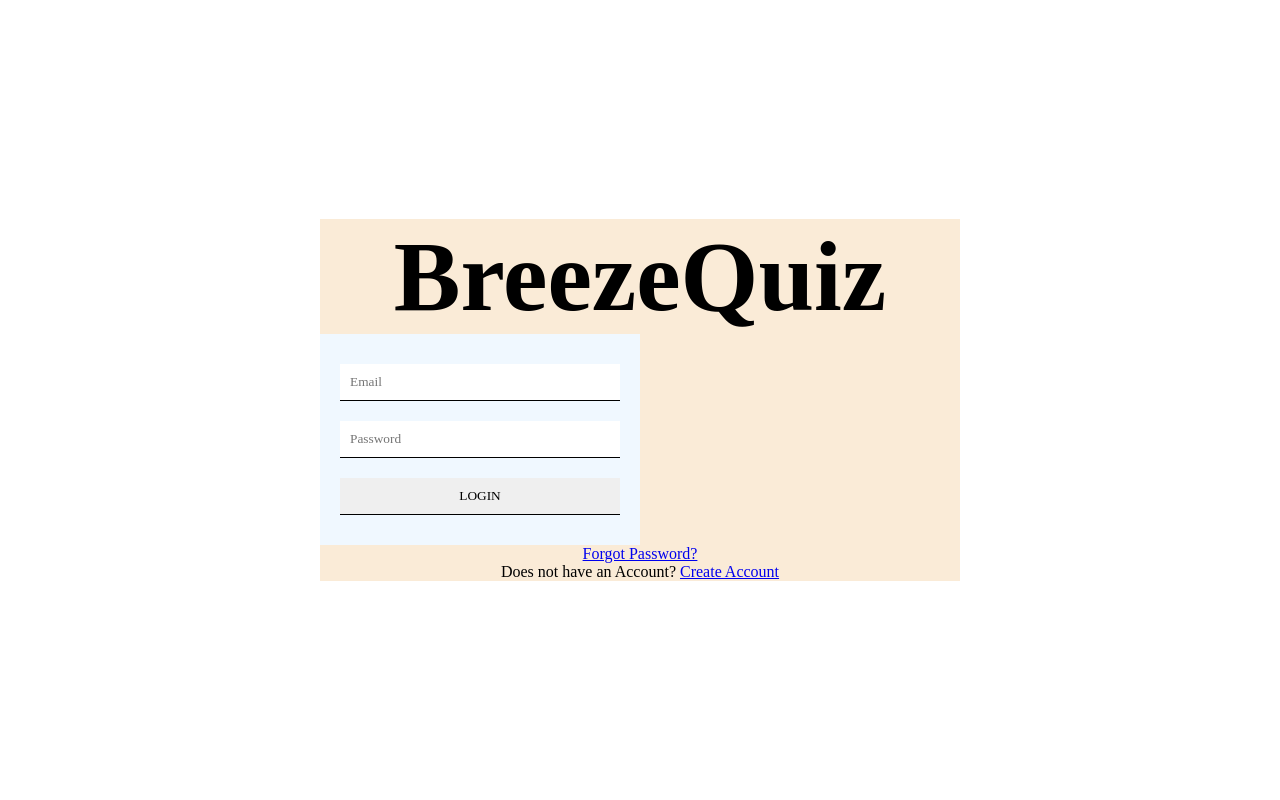
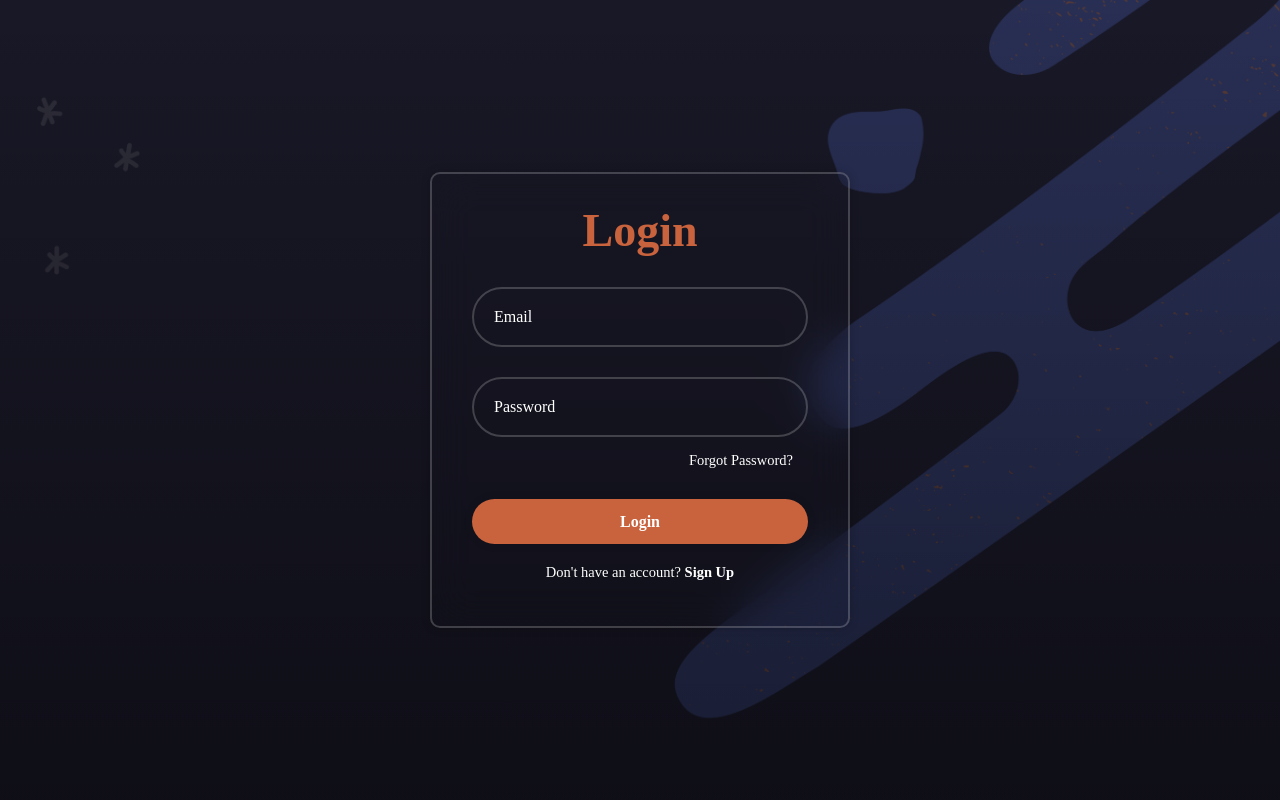
Before and after one commit to JackyKhoo0616/WEB_Assignment, a PHP site: page /login.html in a window 1280 px wide. Run offline with PHP 8.4, Linux system fonts and the light colour scheme.

Commit message:
update on login html and login css (completed)

```diff
--- a/login.css
+++ b/login.css
@@ -5,43 +5,100 @@
 	font-family: "Cutive", serif;
 }
 
-.main {
-	width: 100%;
-	height: 100vh;
+body {
 	display: flex;
 	justify-content: center;
 	align-items: center;
+	min-height: 100vh;
+	background: linear-gradient(rgba(0, 0, 0, 0.5), rgba(0, 0, 0, 0.7)),
+		url(picture/login.png) no-repeat;
+	background-size: cover;
+	background-position: center;
 }
 
-.login-container {
-	width: 50%;
-	text-align: center;
-	background-color: antiquewhite;
+.wrapper {
+	width: 420px;
+	background: transparent;
+	border: 2px solid rgba(255, 255, 255, 0.2);
+	backdrop-filter: blur(20px);
+	box-shadow: 0 0 10px rgba(0, 0, 0, 0.2);
+	color: #fff;
+	border-radius: 10px;
+	padding: 30px 40px;
 }
 
-.login-container h1 {
-	color: #000;
-	font-size: 100px;
+.wrapper h1 {
+	font-size: 46px;
+	text-align: center;
+	color: #c8633d;
 }
 
-.form-container {
-	width: 50%;
-	padding: 20px;
-	background-color: aliceblue;
-	display: flex;
-	justify-content: center;
-	align-items: center;
+.wrapper .input-box {
+	width: 100%;
+	height: 60px;
+	margin: 30px 0;
 }
 
-.form-container form {
+.input-box input {
 	width: 100%;
+	height: 100%;
+	background-color: transparent;
+	background: transparent;
+	border: none;
+	outline: none;
+	border: 2px solid rgba(255, 255, 255, 0.2);
+	border-radius: 40px;
+	font-size: 16px;
+	color: #fff;
+	padding: 20px 45px 20px 20px;
 }
 
-.form-container form input {
+.input-box input::placeholder {
+	color: #fff;
+}
+
+.wrapper .forgot {
+	display: flex;
+	float: right;
+	font-size: 14.5px;
+	margin: -15px 15px 30px;
+}
+
+.forgot a {
+	color: #fff;
+	text-decoration: none;
+}
+
+.forgot a:hover {
+	text-decoration: underline;
+}
+
+.wrapper .submit {
 	width: 100%;
-	padding: 10px;
-	margin: 10px 0;
+	height: 45px;
+	background: #c8633d;
 	border: none;
-	border-bottom: 1px solid #000;
 	outline: none;
+	border-radius: 40px;
+	box-shadow: 0 0px 10px rgba(0, 0, 0, 0.1);
+	cursor: pointer;
+	font-size: 16px;
+	color: #fff;
+	font-weight: 600;
 }
+
+.register-link {
+	font-size: 14.5px;
+	text-align: center;
+	margin: 20px 0 15px;
+}
+
+.register-link p a {
+	color: #fff;
+	text-decoration: none;
+	font-weight: 600;
+}
+
+.register-link p a:hover {
+	text-decoration: underline;
+}
--- a/login.html
+++ b/login.html
@@ -5,34 +5,39 @@
 		<meta name="viewport" content="width=device-width, initial-scale=1.0" />
 		<title>Login</title>
 		<link rel="stylesheet" href="login.css" />
+		<link
+			href="https://unpkg.com/boxicons@2.1.4/css/boxicons.min.css"
+			rel="stylesheet"
+		/>
 	</head>
 	<body>
-		<div class="main">
-			<div class="login-container">
-				<h1>BreezeQuiz</h1>
-				<div class="form-container">
-					<form action="#" method="post">
+		<div class="wrapper">
+			<form action="#">
+				<h1>Login</h1>
+				<div class="input-box">
 					<input
 						type="email"
 						name="email"
 						placeholder="Email"
 						required
 					/>
+				</div>
+				<div class="input-box">
 					<input
 						type="password"
 						name="password"
 						placeholder="Password"
 						required
 					/>
-						<input type="submit" value="LOGIN" />
+				</div>
+				<div class="forgot">
+					<a href="#">Forgot Password?</a>
+				</div>
+				<input type="submit" class="submit" value="Login" />
+				<div class="register-link">
+					<p>Don't have an account? <a href="#">Sign Up</a></p>
+				</div>
 			</form>
-				</div>
-				<p><a href="/forgot-password">Forgot Password?</a></p>
-				<p>
-					Does not have an Account?
-					<a href="/signup">Create Account</a>
-				</p>
-			</div>
 		</div>
 	</body>
 </html>
```
Also changed, not shown: picture/Login.png (added). Lines whose indentation alone changed are shown as unchanged.
